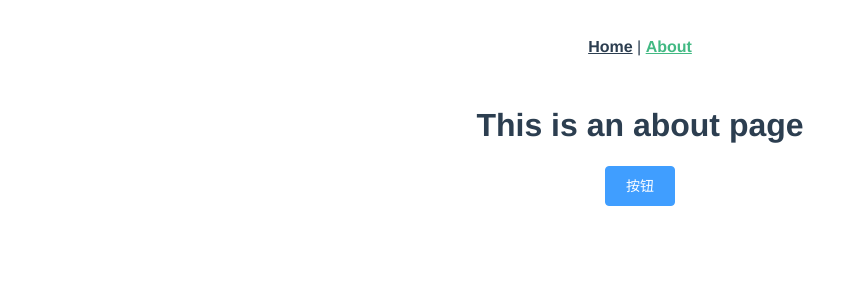
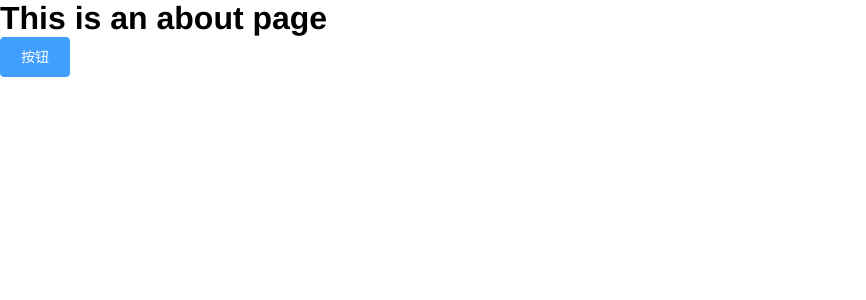
Before and after one commit to linwens/vue-admin-ts, a Vue app: page /#/about in a window 1280 px wide. Shown: the top 300 px of the page, without its empty margins (0-866 px from the left). Built offline with nearby package versions, Linux system fonts and the light colour scheme; the HTML template or start-up script is replaced by a standard one.

Commit message:
开始写login,组织less

```diff
--- a/src/App.vue
+++ b/src/App.vue
@@ -1,29 +1,11 @@
 <template>
   <div id="app">
-    <div id="nav">
-      <router-link to="/">Home</router-link> |
-      <router-link to="/about">About</router-link>
-    </div>
     <router-view/>
   </div>
 </template>
 
 <style lang="less">
 #app {
-  font-family: 'Avenir', Helvetica, Arial, sans-serif;
-  -webkit-font-smoothing: antialiased;
-  -moz-osx-font-smoothing: grayscale;
-  text-align: center;
-  color: #2c3e50;
-}
-#nav {
-  padding: 30px;
-  a {
-    font-weight: bold;
-    color: #2c3e50;
-    &.router-link-exact-active {
-      color: #42b983;
-    }
-  }
+  height: 100%;
 }
 </style>
--- /dev/null
+++ b/src/assets/common.less
@@ -0,0 +1,6 @@
+@charset "UTF-8";
+
+@path:'./style';
+
+@import "@{path}/block.less"; // 基础公共样式
+@import "@{path}/reset.less"; // 重置样式
--- /dev/null
+++ b/src/assets/style/block.less
@@ -0,0 +1,27 @@
+//常规样式
+.w450{
+    width: 450px;
+}
+.h50{
+    height: 50px;
+}
+.ma{
+    margin: 0 auto;
+}
+//布局样式
+.df{
+    display: flex;
+}
+.s-jcc{
+    justify-content: center;
+}
+
+//小样式
+.tc{
+    text-align: center;
+}
+
+//颜色
+.cl-w{
+    color: #fff;
+}
--- /dev/null
+++ b/src/assets/style/reset.less
@@ -0,0 +1,12 @@
+
+html, body, p, ul, ol, li, article, input,
+form, pre, fieldset, button, textarea, pre,
+table, td, th, tr, blockquote, legend, section,
+div, dl, dt, dd, label, span, table, h1, h2, h3, h4, h5, h6 {
+  font-family: 'Avenir', Helvetica, Arial, sans-serif;
+  -webkit-font-smoothing: antialiased;
+  -moz-osx-font-smoothing: grayscale;
+  margin: 0;
+  padding: 0;
+  border: 0;
+}
--- a/src/main.ts
+++ b/src/main.ts
@@ -4,6 +4,7 @@ import router from './router';
 import store from './store';
 import ElementUI from 'element-ui';
 import 'element-ui/lib/theme-chalk/index.css';
+import '@/assets/common.less'
 
 Vue.use(ElementUI);
 
--- a/src/router.ts
+++ b/src/router.ts
@@ -12,6 +12,11 @@ export default new Router({
       component: Home,
     },
     {
+      path: '/login',
+      name: 'login',
+      component: () => import(/* webpackChunkName: "login" */ './views/login/index.vue'),
+    },
+    {
       path: '/about',
       name: 'about',
       // route level code-splitting
--- /dev/null
+++ b/src/views/login/index.vue
@@ -0,0 +1,40 @@
+<template>
+  <div id="login" class="tc">
+    <el-form>
+      <el-form-item class="w450 h50 ma">
+        <el-input
+          placeholder="请输入账户"
+          prefix-icon="el-icon-search"
+          v-model="username">
+        </el-input>
+      </el-form-item>
+      <el-form-item class="w450 h50 ma">
+        <el-input
+          class="w450 h50"
+          placeholder="请输入密码"
+          prefix-icon="el-icon-search"
+          v-model="password">
+        </el-input>
+      </el-form-item>
+      <el-button class="w450" type="primary" plain>登录</el-button>
+    </el-form>
+    <span class="cl-w">游客请访问：guest / 123456</span>
+  </div>
+</template>
+<script lang="ts">
+import {Vue, Component} from 'vue-property-decorator';
+
+@Component
+export default class Login extends Vue {
+  // data
+  username = 'admin';
+  password = '123456';
+  //method
+
+}
+</script>
+<style lang="less">
+  #login{
+    background-color: rgb(56, 47, 128);
+  }
+</style>
```
Also changed, not shown: 1 other file (tests, documents, lock files or other folders).
